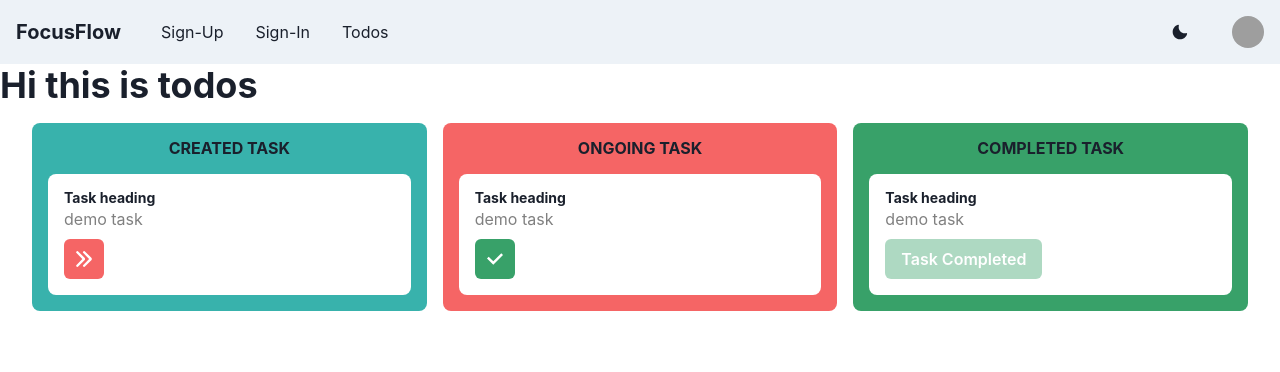
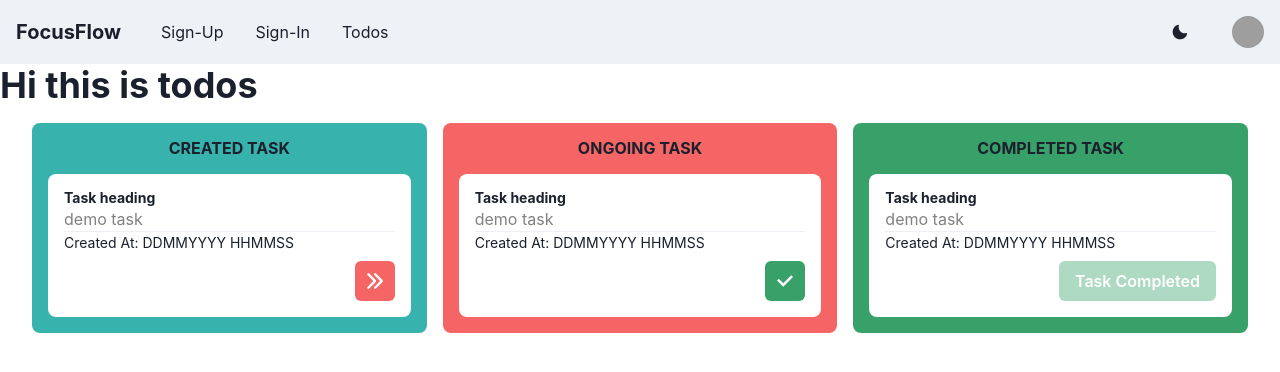
Before and after one commit to goatps/fuzzy-winner, a React (Create React App) app: page /todos in a window 1280 px wide. Shown: the top 372 px of the page. Built offline with nearby package versions, Linux system fonts and the light colour scheme; grey boxes are pictures that could not be loaded.

Commit message:
Changed layout of task card

```diff
--- a/src/Todo/Todos.tsx
+++ b/src/Todo/Todos.tsx
@@ -1,5 +1,5 @@
 import React from 'react';
-import { Box, Button, Grid, GridItem,
+import { Box, Button, Divider, Grid, GridItem,
          Heading, IconButton, Text,
          useColorModeValue
 } from '@chakra-ui/react';
@@ -39,6 +39,7 @@ const Todos = () => {
                         <Box
                             p = "1em"
                             mt = "1em"
+                            overflow= "auto"
                             bg={useColorModeValue("white", "gray.700")}
                             borderRadius= "lg"
                             // color = "black"
@@ -54,9 +55,16 @@ const Todos = () => {
                             >
                                 demo task
                             </Text>
+                            <Divider />
+                            <Text
+                                fontSize= "sm"
+                            >
+                                Created At: DDMMYYYY HHMMSS
+                            </Text>
                             <IconButton
                                 mt = "0.5em"
                                 colorScheme= "red"
+                                float = "right"
                                 color = {useColorModeValue("white", "black")}
                                 bg={useColorModeValue("red.400", "red.500")}
                                 aria-label='task completed icon'
@@ -86,6 +94,7 @@ const Todos = () => {
                         <Box
                             p = "1em"
                             mt = "1em"
+                            overflow= "auto"
                             bg={useColorModeValue("white", "gray.700")}
                             borderRadius= "lg"
                             // color = "black"
@@ -101,8 +110,15 @@ const Todos = () => {
                             >
                                 demo task
                             </Text>
+                            <Divider />
+                            <Text
+                                fontSize= "sm"
+                            >
+                                Created At: DDMMYYYY HHMMSS
+                            </Text>
                             <IconButton
                                 mt = "0.5em"
+                                float= "right"
                                 colorScheme= "green"
                                 aria-label='task completed icon'
                                 icon={<CheckIcon />}
@@ -130,6 +146,7 @@ const Todos = () => {
                         <Box
                             p = "1em"
                             mt = "1em"
+                            overflow= "auto"
                             bg={useColorModeValue("white", "gray.700")}
                             borderRadius= "lg"
                             // color = "black"
@@ -145,13 +162,22 @@ const Todos = () => {
                             >
                                 demo task
                             </Text>
+                            <Divider />
+                            <Box>
+                                <Text
+                                    fontSize= "sm"
+                                >
+                                    Created At: DDMMYYYY HHMMSS
+                                </Text>
                                 <Button
                                     mt = "0.5em"
                                     colorScheme="green"
+                                    float= "right"
                                     isDisabled
                                 >
                                     Task Completed
                                 </Button>
+                            </Box>
                         </Box>
                     </Box>
                 </GridItem>
```
Lines whose indentation alone changed are shown as unchanged.
